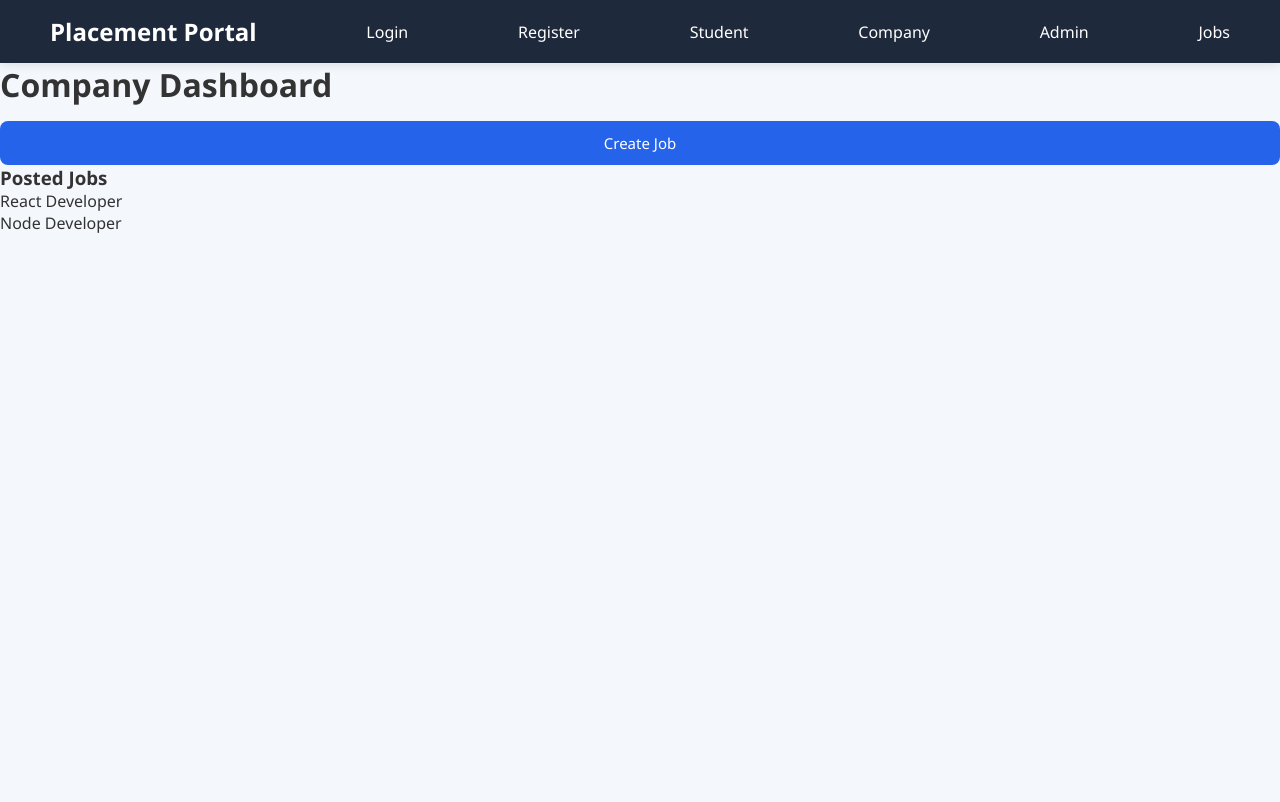
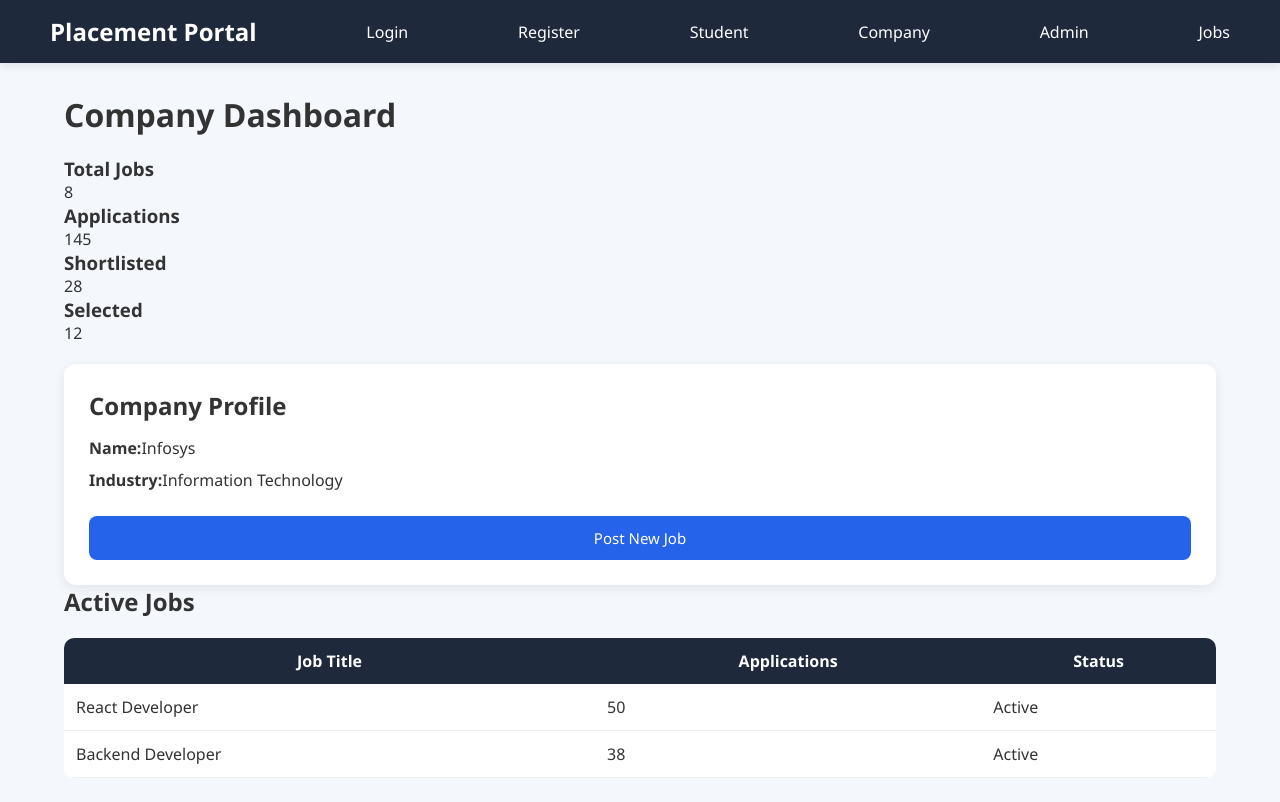
Before and after one commit to Atharv-42/Placement-Cell, a React app in the folder frontend/: page /company in a window 1280 px wide. Shown: the top 802 px of the page. Built offline with nearby package versions, Linux system fonts and the light colour scheme; the HTML template or start-up script is replaced by a standard one.

Commit message:
update dashboard

```diff
--- /dev/null
+++ b/frontend/src/css/Dashboard.css
@@ -0,0 +1,69 @@
+.dashboard {
+  padding: 30px;
+  background: #f5f7fb;
+  min-height: 100vh;
+}
+
+.stats-grid {
+  display: grid;
+  grid-template-columns:
+    repeat(auto-fit, minmax(220px, 1fr));
+
+  gap: 20px;
+  margin-top: 25px;
+}
+
+.stat-card {
+  background: white;
+  padding: 25px;
+  border-radius: 15px;
+
+  box-shadow:
+    0 5px 15px rgba(0,0,0,0.08);
+}
+
+.stat-card h3 {
+  color: #64748b;
+  margin-bottom: 10px;
+}
+
+.stat-card p {
+  font-size: 2rem;
+  font-weight: bold;
+  color: #2563eb;
+}
+
+.profile-card,
+.table-card {
+  margin-top: 25px;
+  background: white;
+
+  padding: 25px;
+  border-radius: 15px;
+
+  box-shadow:
+    0 5px 15px rgba(0,0,0,0.08);
+}
+
+.profile-card button {
+  margin-top: 15px;
+  width: auto;
+  padding: 10px 20px;
+}
+
+table {
+  width: 100%;
+  margin-top: 15px;
+  border-collapse: collapse;
+}
+
+table th {
+  background: #2563eb;
+  color: white;
+  padding: 12px;
+}
+
+table td {
+  padding: 12px;
+  border-bottom: 1px solid #eee;
+}
--- a/frontend/src/pages/AdminDashboard.jsx
+++ b/frontend/src/pages/AdminDashboard.jsx
@@ -1,22 +1,85 @@
 function AdminDashboard() {
   return (
-    <div>
+    <div className="dashboard">
+
       <h1>Admin Dashboard</h1>
 
-      <div>
-        <h3>Total Students</h3>
-        <p>150</p>
+      <div className="stats-grid">
+
+        <div className="stat-card">
+          <h3>Students</h3>
+          <p>500</p>
+        </div>
+
+        <div className="stat-card">
+          <h3>Companies</h3>
+          <p>40</p>
+        </div>
+
+        <div className="stat-card">
+          <h3>Jobs</h3>
+          <p>85</p>
+        </div>
+
+        <div className="stat-card">
+          <h3>Placement %</h3>
+          <p>82%</p>
+        </div>
+
       </div>
 
-      <div>
-        <h3>Total Companies</h3>
-        <p>20</p>
+      <div className="table-card">
+
+        <h2>Recent Activities</h2>
+
+        <table>
+          <thead>
+            <tr>
+              <th>Date</th>
+              <th>Activity</th>
+            </tr>
+          </thead>
+
+          <tbody>
+
+            <tr>
+              <td>10 June</td>
+              <td>
+                Infosys posted new job
+              </td>
+            </tr>
+
+            <tr>
+              <td>11 June</td>
+              <td>
+                15 students applied
+              </td>
+            </tr>
+
+          </tbody>
+
+        </table>
+
       </div>
 
-      <div>
-        <h3>Total Jobs</h3>
-        <p>40</p>
+      <div className="profile-card">
+
+        <h2>System Summary</h2>
+
+        <p>
+          Active Recruiters: 35
+        </p>
+
+        <p>
+          Upcoming Drives: 7
+        </p>
+
+        <p>
+          Total Applications: 1200
+        </p>
+
       </div>
+
     </div>
   );
 }
--- a/frontend/src/pages/CompanyDashboard.jsx
+++ b/frontend/src/pages/CompanyDashboard.jsx
@@ -1,16 +1,85 @@
 function CompanyDashboard() {
   return (
-    <div>
+    <div className="dashboard">
+
       <h1>Company Dashboard</h1>
 
-      <button>Create Job</button>
+      <div className="stats-grid">
 
-      <h3>Posted Jobs</h3>
+        <div className="stat-card">
+          <h3>Total Jobs</h3>
+          <p>8</p>
+        </div>
 
-      <ul>
-        <li>React Developer</li>
-        <li>Node Developer</li>
-      </ul>
+        <div className="stat-card">
+          <h3>Applications</h3>
+          <p>145</p>
+        </div>
+
+        <div className="stat-card">
+          <h3>Shortlisted</h3>
+          <p>28</p>
+        </div>
+
+        <div className="stat-card">
+          <h3>Selected</h3>
+          <p>12</p>
+        </div>
+
+      </div>
+
+      <div className="profile-card">
+
+        <h2>Company Profile</h2>
+
+        <p>
+          <strong>Name:</strong>
+          Infosys
+        </p>
+
+        <p>
+          <strong>Industry:</strong>
+          Information Technology
+        </p>
+
+        <button>
+          Post New Job
+        </button>
+
+      </div>
+
+      <div className="table-card">
+
+        <h2>Active Jobs</h2>
+
+        <table>
+          <thead>
+            <tr>
+              <th>Job Title</th>
+              <th>Applications</th>
+              <th>Status</th>
+            </tr>
+          </thead>
+
+          <tbody>
+
+            <tr>
+              <td>React Developer</td>
+              <td>50</td>
+              <td>Active</td>
+            </tr>
+
+            <tr>
+              <td>Backend Developer</td>
+              <td>38</td>
+              <td>Active</td>
+            </tr>
+
+          </tbody>
+        </table>
+
+      </div>
+
     </div>
   );
 }
--- a/frontend/src/pages/StudentDashboard.jsx
+++ b/frontend/src/pages/StudentDashboard.jsx
@@ -1,19 +1,76 @@
 function StudentDashboard() {
   return (
-    <div>
+    <div className="dashboard">
+
       <h1>Student Dashboard</h1>
 
-      <h3>Profile</h3>
+      <div className="stats-grid">
 
-      <p>Name: Atharv</p>
-      <p>CGPA: 8.5</p>
+        <div className="stat-card">
+          <h3>Applied Jobs</h3>
+          <p>12</p>
+        </div>
 
-      <h3>Applied Jobs</h3>
+        <div className="stat-card">
+          <h3>Shortlisted</h3>
+          <p>5</p>
+        </div>
 
-      <ul>
-        <li>Full Stack Developer</li>
-        <li>Frontend Developer</li>
-      </ul>
+        <div className="stat-card">
+          <h3>Interviews</h3>
+          <p>3</p>
+        </div>
+
+        <div className="stat-card">
+          <h3>Offers</h3>
+          <p>1</p>
+        </div>
+
+      </div>
+
+      <div className="profile-card">
+        <h2>Profile Information</h2>
+
+        <p><strong>Name:</strong> Atharv</p>
+        <p><strong>Email:</strong> atharv@gmail.com</p>
+        <p><strong>CGPA:</strong> 8.7</p>
+        <p><strong>Skills:</strong> React, Node.js, MongoDB</p>
+
+        <button>
+          Upload Resume
+        </button>
+      </div>
+
+      <div className="table-card">
+
+        <h2>Applied Jobs</h2>
+
+        <table>
+          <thead>
+            <tr>
+              <th>Company</th>
+              <th>Role</th>
+              <th>Status</th>
+            </tr>
+          </thead>
+
+          <tbody>
+            <tr>
+              <td>Infosys</td>
+              <td>Full Stack Developer</td>
+              <td>Shortlisted</td>
+            </tr>
+
+            <tr>
+              <td>TCS</td>
+              <td>Frontend Developer</td>
+              <td>Applied</td>
+            </tr>
+          </tbody>
+        </table>
+
+      </div>
+
     </div>
   );
 }
```
